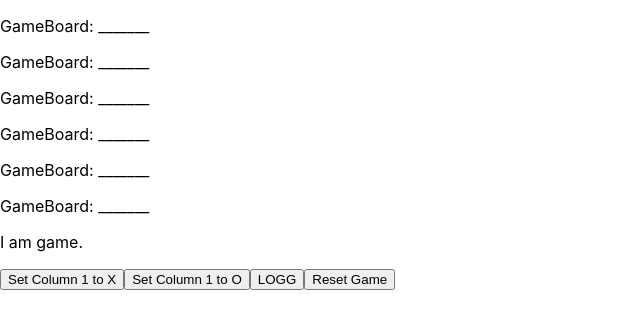
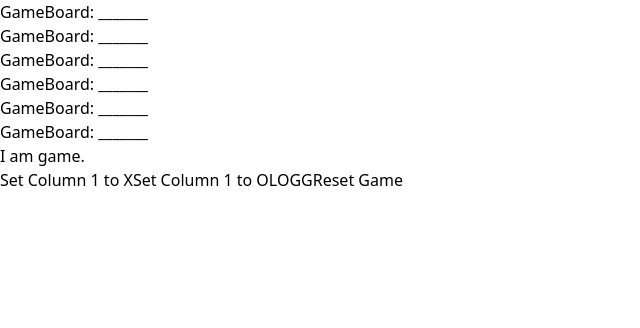
Before and after one commit to dev-fredericfox/ReactConnectFour, a React (Create React App) app: page / in a window 1280 px wide. Shown: the top 328 px of the page, without its empty margins (0-640 px from the left). Built offline with nearby package versions, Linux system fonts and the light colour scheme.

Commit message:
Add Tailwind

```diff
--- a/package.json
+++ b/package.json
@@ -34,5 +34,10 @@
       "last 1 firefox version",
       "last 1 safari version"
     ]
+  },
+  "devDependencies": {
+    "autoprefixer": "^10.4.2",
+    "postcss": "^8.4.8",
+    "tailwindcss": "^3.0.23"
   }
 }
--- /dev/null
+++ b/postcss.config.js
@@ -0,0 +1,6 @@
+module.exports = {
+  plugins: {
+    tailwindcss: {},
+    autoprefixer: {},
+  },
+}
--- a/src/index.css
+++ b/src/index.css
@@ -1,13 +1,3 @@
-body {
-  margin: 0;
-  font-family: -apple-system, BlinkMacSystemFont, 'Segoe UI', 'Roboto', 'Oxygen',
-    'Ubuntu', 'Cantarell', 'Fira Sans', 'Droid Sans', 'Helvetica Neue',
-    sans-serif;
-  -webkit-font-smoothing: antialiased;
-  -moz-osx-font-smoothing: grayscale;
-}
-
-code {
-  font-family: source-code-pro, Menlo, Monaco, Consolas, 'Courier New',
-    monospace;
-}
+@tailwind base;
+@tailwind components;
+@tailwind utilities;
--- /dev/null
+++ b/tailwind.config.js
@@ -0,0 +1,7 @@
+module.exports = {
+  content: ["./src/**/*.{js,jsx,ts,tsx}"],
+  theme: {
+    extend: {},
+  },
+  plugins: [],
+};
```
Also changed, not shown: 1 other file (tests, documents, lock files or other folders).
